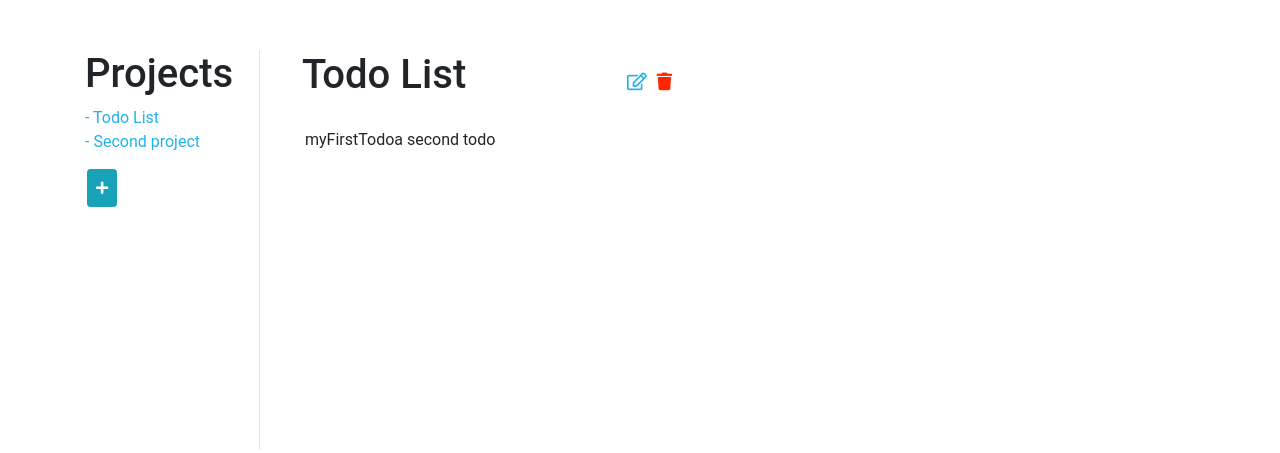
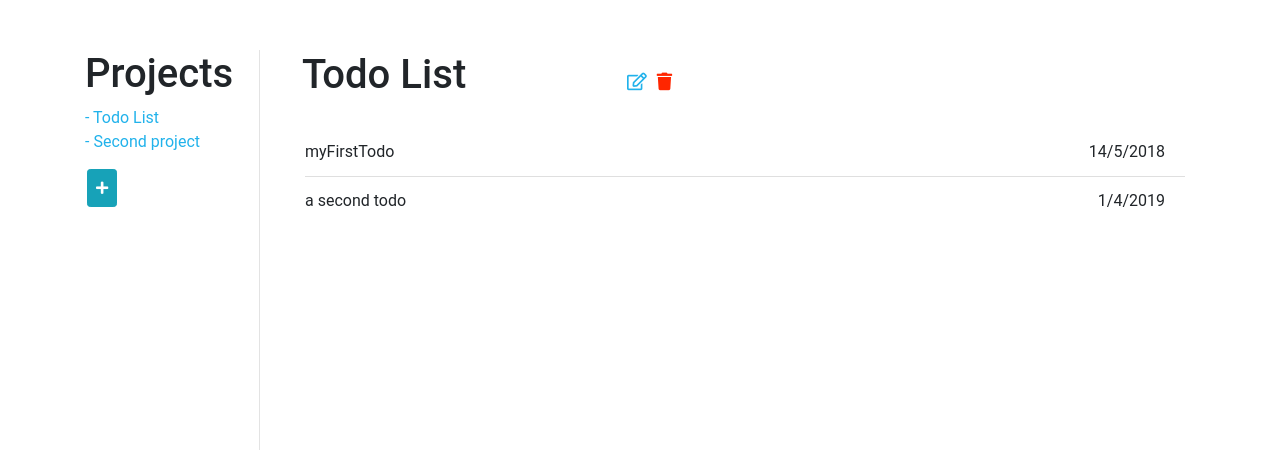
Before and after one commit to LeeSD90/js-todo-list, a website built with webpack: page dist/index.html in a window 1280 px wide. Built offline with nearby package versions, Linux system fonts and the light colour scheme.

Commit message:
add basic todo list formatting

```diff
--- a/src/logic.js
+++ b/src/logic.js
@@ -23,8 +23,8 @@ const addNewTodo = (project, title, description, dueDate, priority) => {
     project.addToProject(todo);
 }
 
-var todo = todoFactory("myFirstTodo", "Here is a test Todo", "date", 3);
-var todo2 = todoFactory("a second todo", "Here is a second test todo", "date", 2);
+var todo = todoFactory("myFirstTodo", "Here is a test Todo", "14/5/2018", 3);
+var todo2 = todoFactory("a second todo", "Here is a second test todo", "1/4/2019", 2);
 addNewProject("Todo List");
 addNewProject("Second project");
 projects.filter(p => { return p.name === "Todo List" })[0].addToProject(todo);
--- a/src/render.js
+++ b/src/render.js
@@ -44,12 +44,19 @@ const renderProject = (project, index) => {
     var projectName = document.getElementById('project-name');
     projectName.parentNode.insertBefore(toolbar, projectName.nextSibling);
 
+    var ul = document.createElement("ul");
+    ul.setAttribute("class", "list-group list-group-flush")
     project.todos.forEach((todo) => {
-        var item = document.createElement("div");
-        item.setAttribute("class", "todo-item");
+        var item = document.createElement("li");
+        var date = document.createElement("span");
+        date.setAttribute("class", "todo-date");
+        date.innerHTML = todo.dueDate;
+        item.setAttribute("class", "todo-item list-group-item");
         item.innerHTML = todo.title;
-        projectItems.appendChild(item);
+        item.appendChild(date);
+        ul.appendChild(item)
     })
+    projectItems.appendChild(ul);
 
     setListeners();
 }
@@ -150,7 +157,6 @@ function submitEditProjectButton() {
 }
 
 function cancelEditProjectButton() {
-    console.log("canceledit")
     toggleProjectEditToolbar();
 }
 
--- a/src/styles/style.scss
+++ b/src/styles/style.scss
@@ -100,5 +100,17 @@ form {
     }
     #project-items {
         padding-left: 20px;
+        ul {
+            padding-left: 0;
+            width: 100%;
+            .todo-item {
+                display: block;
+                padding-left: 0;
+                .todo-date {
+                    float: right;
+                }
+            }
+        }
+
     }
 }
```
Also changed, not shown: dist/bundle.js.
